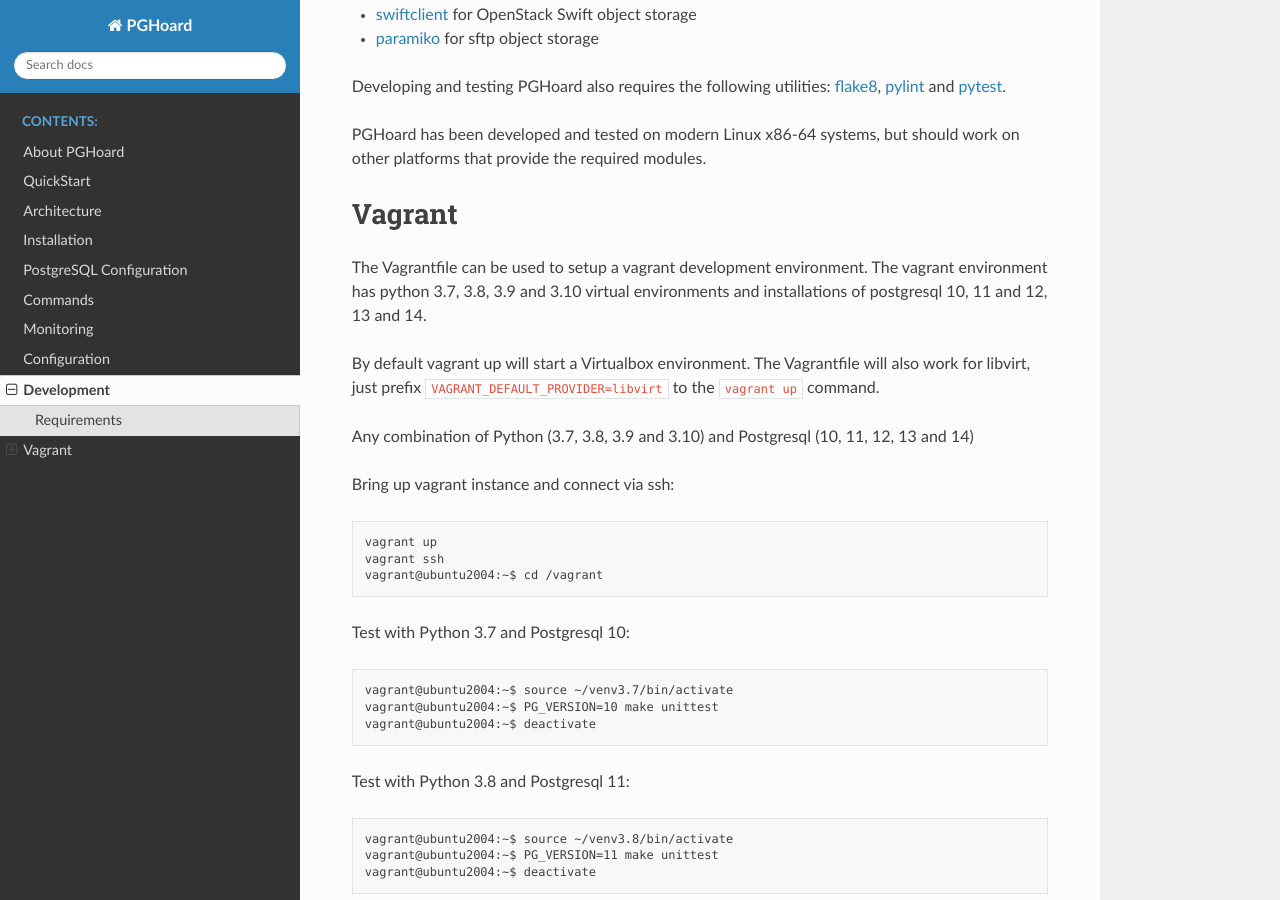
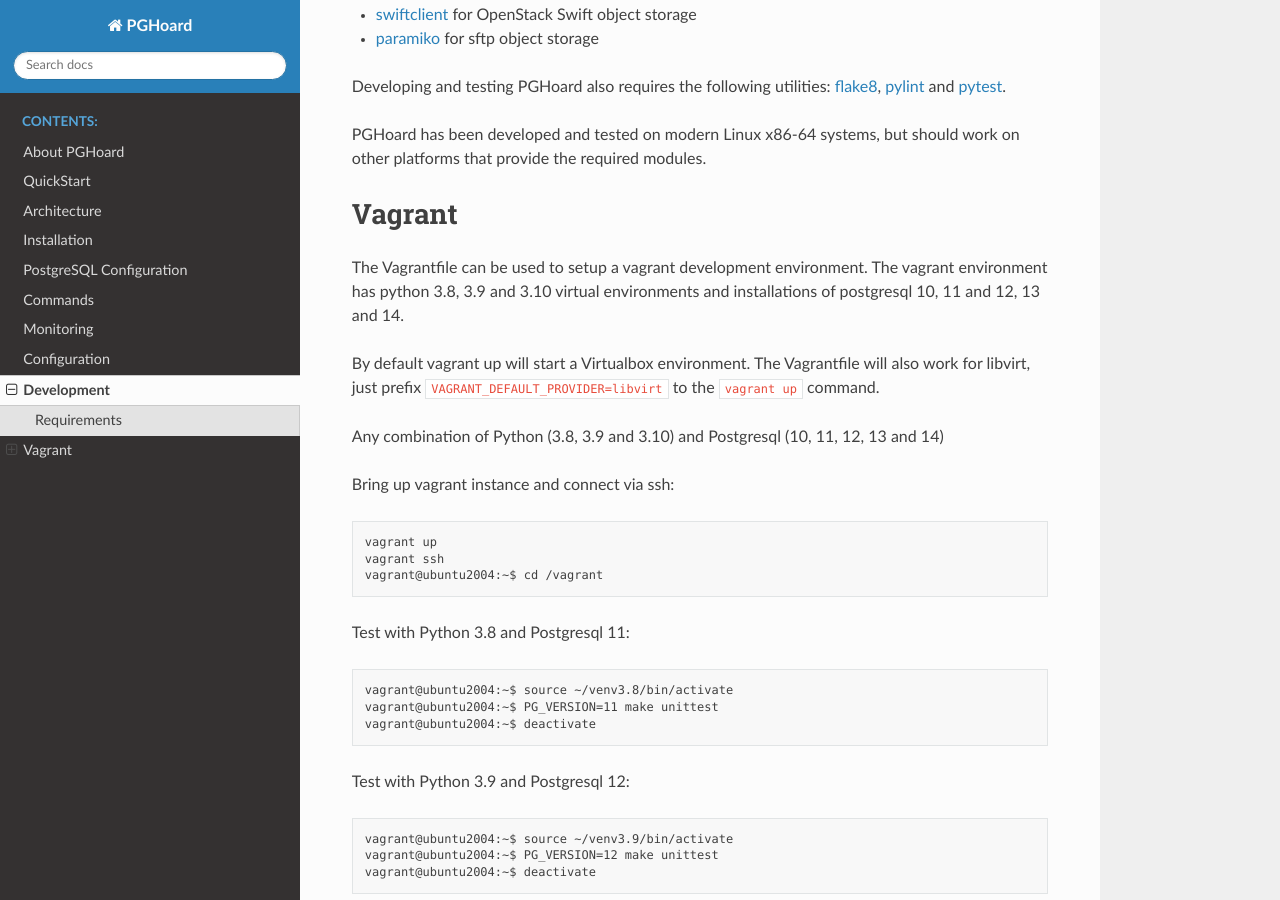
Before and after one commit to Aiven-Open/pghoard, a Sphinx documentation site: the page built from docs/development.rst, in a window 1280 px wide and 900 px high, scrolled down 693 px. Built offline with Sphinx 7.4.7 and the Read the Docs theme 2.0.0, drawn with Linux system fonts in a browser that asks for light colours; the version number could not be read and is left out.

Commit message:
Drop python 3.7 version since it's broken CI and EOL

```diff
--- a/docs/development.rst
+++ b/docs/development.rst
@@ -54,24 +54,18 @@ Vagrant
 =======
 
 The Vagrantfile can be used to setup a vagrant development environment.   The vagrant environment has
-python 3.7, 3.8, 3.9 and 3.10 virtual environments and installations of postgresql 10, 11 and 12, 13 and 14.
+python 3.8, 3.9 and 3.10 virtual environments and installations of postgresql 10, 11 and 12, 13 and 14.
 
 By default vagrant up will start a Virtualbox environment. The Vagrantfile will also work for libvirt, just prefix
 ``VAGRANT_DEFAULT_PROVIDER=libvirt`` to the ``vagrant up`` command.
 
-Any combination of Python (3.7, 3.8, 3.9 and 3.10) and Postgresql (10, 11, 12, 13 and 14)
+Any combination of Python (3.8, 3.9 and 3.10) and Postgresql (10, 11, 12, 13 and 14)
 
 Bring up vagrant instance and connect via ssh::
 
   vagrant up
   vagrant ssh
   vagrant@ubuntu2004:~$ cd /vagrant
-
-Test with Python 3.7 and Postgresql 10::
-
-  vagrant@ubuntu2004:~$ source ~/venv3.7/bin/activate
-  vagrant@ubuntu2004:~$ PG_VERSION=10 make unittest
-  vagrant@ubuntu2004:~$ deactivate
 
 Test with Python 3.8 and Postgresql 11::
 
--- a/setup.py
+++ b/setup.py
@@ -53,7 +53,6 @@ setup(
         "Intended Audience :: Information Technology",
         "Intended Audience :: System Administrators",
         "License :: OSI Approved :: Apache Software License",
-        "Programming Language :: Python :: 3.7",
         "Programming Language :: Python :: 3.8",
         "Programming Language :: Python :: 3.9",
         "Programming Language :: Python :: 3.10",
```
Also changed, not shown: README.rst (+3 -9 lines), 2 other files.
